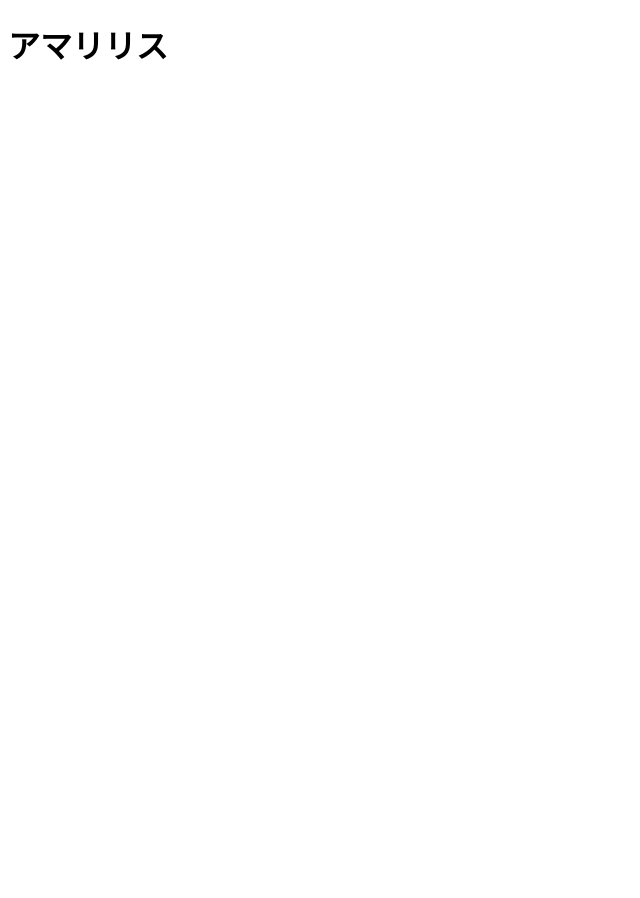
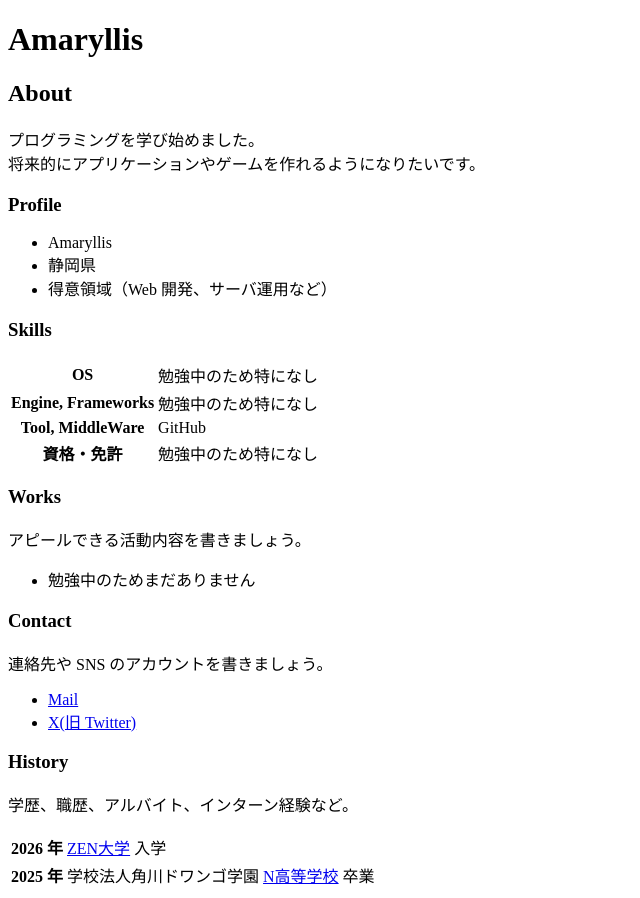
Before and after one commit to Amaryllis086/amaryllis086.github.io, a plain HTML site: page index.html in a window 1280 px wide. Shown: the whole page, without its empty margins (0-640 px from the left). Before the commit the page ends 800 px from the top, so only its background shows below. Drawn offline with Linux system fonts and the light colour scheme.

Commit message:
情報を追加

```diff
--- a/index.html
+++ b/index.html
@@ -3,9 +3,70 @@
   <head>
     <meta charset="utf-8">
     <meta name="viewport" content="width=device-width, initial-scale=1">
-    <title>アマリリスのポートフォリオ</title>
+    <title>Amaryllisのポートフォリオ</title>
   </head>
   <body>
-    <h1>アマリリス</h1>
+    <h1>Amaryllis</h1>
+
+    <h2>About</h2>
+    <p>
+      プログラミングを学び始めました。<br>
+      将来的にアプリケーションやゲームを作れるようになりたいです。
+    </p>
+
+    <h3>Profile</h3>
+    <ul>
+      <li>Amaryllis</li>
+      <li>静岡県</li>
+      <li>得意領域（Web 開発、サーバ運用など）</li>
+    </ul>
+
+    <h3>Skills</h3>
+    <table>
+      <tr>
+        <th>OS</th>
+        <td>勉強中のため特になし</td>
+      </tr>
+      <tr>
+        <th>Engine, Frameworks</th>
+        <td>勉強中のため特になし</td>
+      </tr>
+      <tr>
+        <th>Tool, MiddleWare</th>
+        <td>GitHub</td>
+      </tr>
+      <tr>
+        <th>資格・免許</th>
+        <td>勉強中のため特になし</td>
+      </tr>
+    </table>
+
+    <h3>Works</h3>
+    <p>アピールできる活動内容を書きましょう。</p>
+    <ul>
+      <li>勉強中のためまだありません</li>
+
+    </ul>
+
+    <h3>Contact</h3>
+    <p>連絡先や SNS のアカウントを書きましょう。</p>
+    <ul>
+      <li><a href="261zs02675@gmail.com">Mail</a></li>
+      <li><a href="https://twitter.com/n_yobikou">X(旧 Twitter)</a></li>
+    </ul>
+
+    <h3>History</h3>
+    <p>学歴、職歴、アルバイト、インターン経験など。</p>
+    <table>
+      <tr>
+        <th>2026 年</th>
+        <td><a href="https://zen.ac.jp/">ZEN大学</a> 入学</td>
+      </tr>
+      <tr>
+        <th>2025 年</th>
+        <td>学校法人角川ドワンゴ学園 <a href="https://nnn.ed.jp/">N高等学校</a> 卒業</td>
+      </tr>
+
+    </table>
   </body>
 </html>
```
